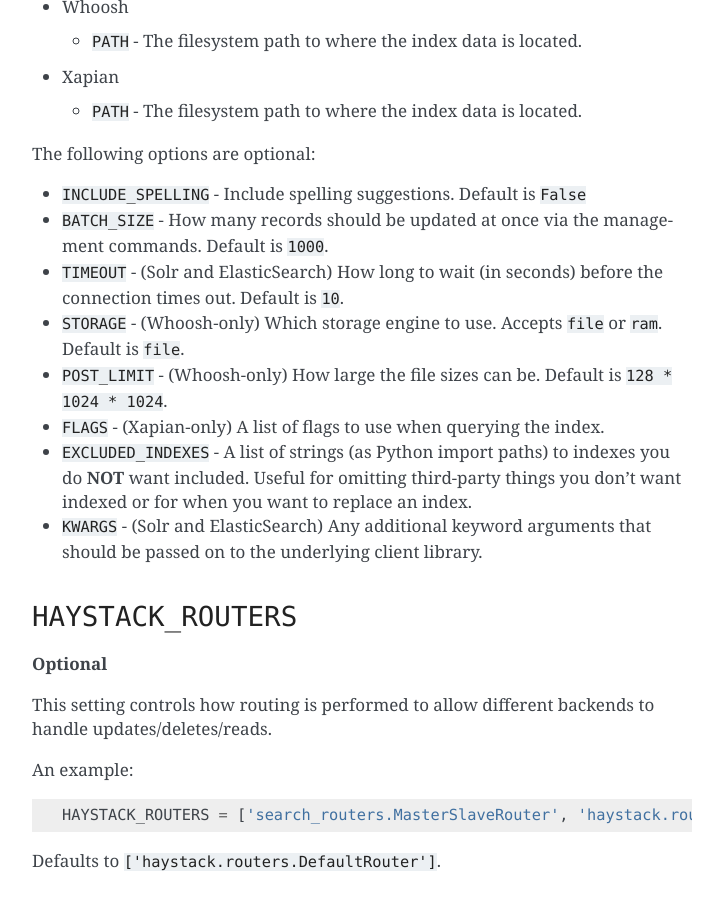
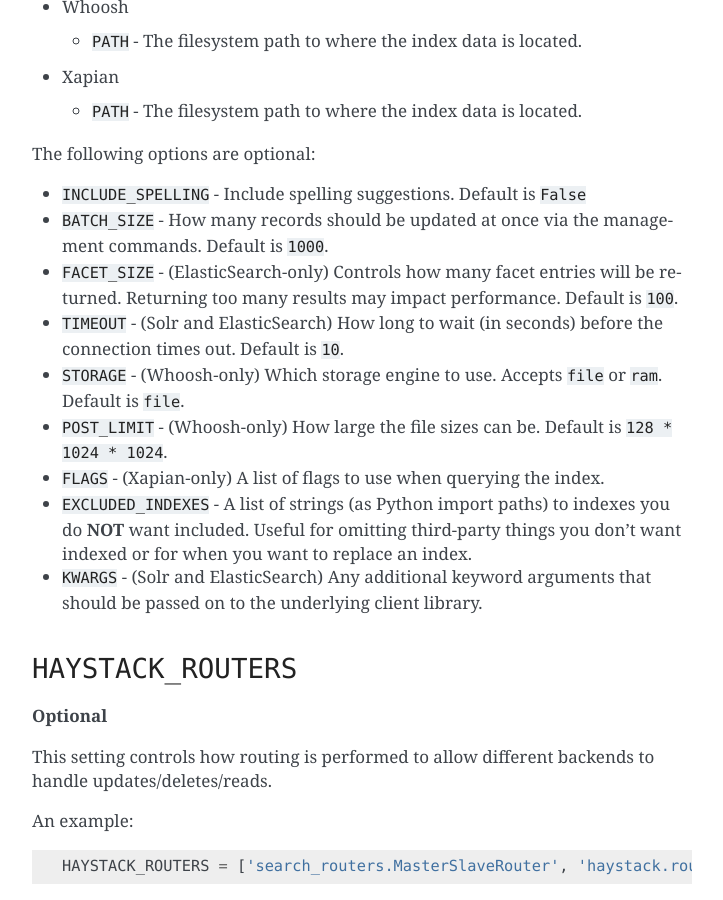
Before and after one commit to django-haystack/django-haystack, a Sphinx documentation site: the page built from docs/settings.rst, in a window 1280 px wide and 900 px high, scrolled down 1666 px. Shown: the whole window, without its empty margins (388-1111 px from the left). Built offline with Sphinx 7.4.7, drawn with Linux system fonts in a browser that asks for light colours.

Commit message:
ElasticSearch backend: number of facets should be configurable
  * added optional connection option - FACET_SIZE
  * if FACET_SIZE is not specified, default is 100
  * documentation updated

References #928

```diff
--- a/docs/backend_support.rst
+++ b/docs/backend_support.rst
@@ -46,7 +46,7 @@
 * Automatic query building
 * "More Like This" functionality
 * Term Boosting
-* Faceting (up to 100 facets)
+* Faceting (by default up to 100 facets)
 * Stored (non-indexed) fields
 * Highlighting
 * Spatial search
--- a/docs/settings.rst
+++ b/docs/settings.rst
@@ -93,6 +93,8 @@
 * ``INCLUDE_SPELLING`` - Include spelling suggestions. Default is ``False``
 * ``BATCH_SIZE`` - How many records should be updated at once via the management
   commands. Default is ``1000``.
+* ``FACET_SIZE`` - (ElasticSearch-only) Controls how many facet entries will be returned.
+  Returning too many results may impact performance. Default is ``100``.
 * ``TIMEOUT`` - (Solr and ElasticSearch) How long to wait (in seconds) before
   the connection times out. Default is ``10``.
 * ``STORAGE`` - (Whoosh-only) Which storage engine to use. Accepts ``file`` or
```
Also changed, not shown: 2 other files.
